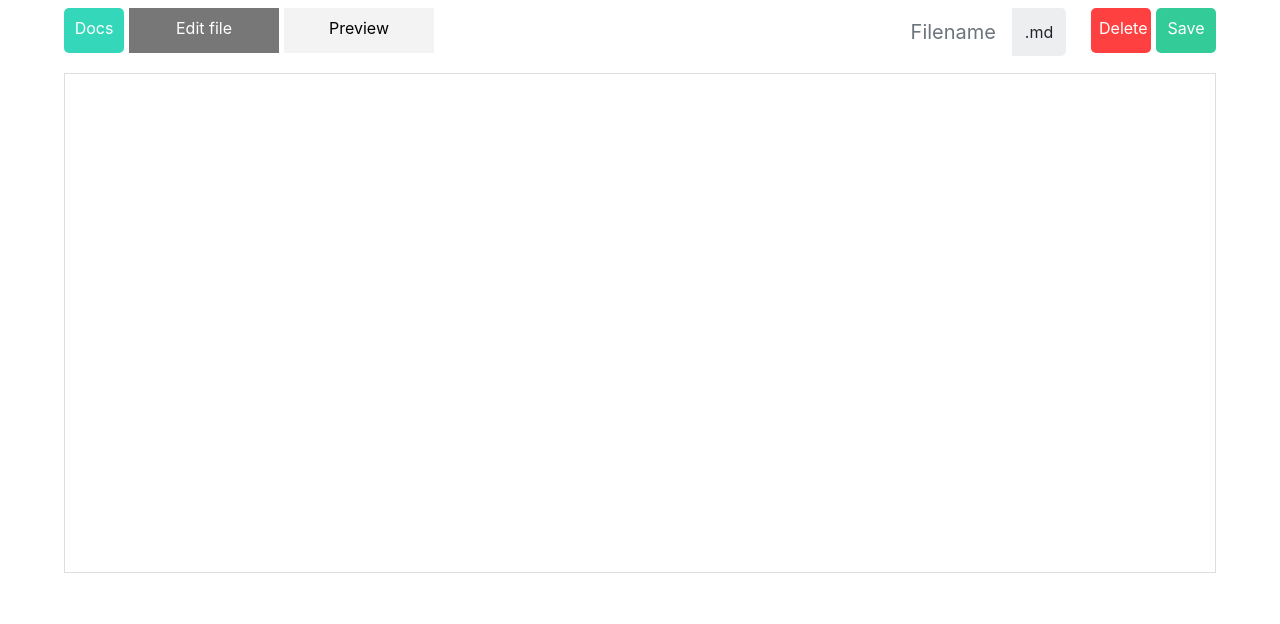
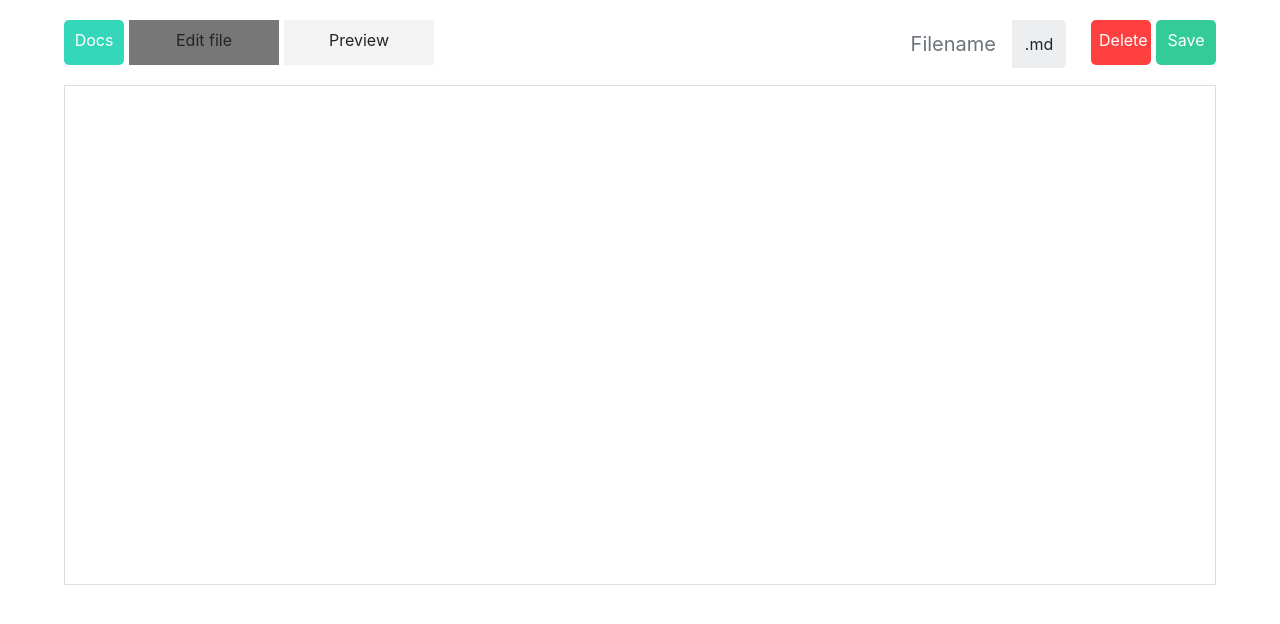
Before and after one commit to dshtefan/MD-Editor, a Vue app: page / in a window 1280 px wide. Shown: the top 624 px of the page. Built offline with nearby package versions, Linux system fonts and the light colour scheme.

Commit message:
Добавлен vuex

```diff
--- a/index.html
+++ b/index.html
@@ -2,15 +2,13 @@
 <html>
   <head>
     <meta charset="utf-8">
-    <meta name="viewport" content="width=device-width,initial-scale=1.0">
     <title>lab5.itmo</title>
-    <link rel="stylesheet" href="https://stackpath.bootstrapcdn.com/bootstrap/4.3.1/css/bootstrap.min.css" integrity="sha384-ggOyR0iXCbMQv3Xipma34MD+dH/1fQ784/j6cY/iJTQUOhcWr7x9JvoRxT2MZw1T" crossorigin="anonymous">
-    <script src="https://code.jquery.com/jquery-3.3.1.slim.min.js" integrity="sha384-q8i/X+965DzO0rT7abK41JStQIAqVgRVzpbzo5smXKp4YfRvH+8abtTE1Pi6jizo" crossorigin="anonymous"></script>
-    <script src="https://cdnjs.cloudflare.com/ajax/libs/popper.js/1.14.7/umd/popper.min.js" integrity="sha384-UO2eT0CpHqdSJQ6hJty5KVphtPhzWj9WO1clHTMGa3JDZwrnQq4sF86dIHNDz0W1" crossorigin="anonymous"></script>
-    <script src="https://stackpath.bootstrapcdn.com/bootstrap/4.3.1/js/bootstrap.min.js" integrity="sha384-JjSmVgyd0p3pXB1rRibZUAYoIIy6OrQ6VrjIEaFf/nJGzIxFDsf4x0xIM+B07jRM" crossorigin="anonymous"></script>
+    <link rel="stylesheet" href="https://stackpath.bootstrapcdn.com/bootstrap/4.3.1/css/bootstrap.min.css">
+    <script src="https://code.jquery.com/jquery-3.3.1.slim.min.js"></script>
+    <script src="https://cdnjs.cloudflare.com/ajax/libs/popper.js/1.14.7/umd/popper.min.js"></script>
+    <script src="https://stackpath.bootstrapcdn.com/bootstrap/4.3.1/js/bootstrap.min.js" ></script>
   </head>
   <body>
     <div id="app"></div>
-    <!-- built files will be auto injected -->
   </body>
 </html>
--- a/package.json
+++ b/package.json
@@ -10,7 +10,8 @@
     "build": "node build/build.js"
   },
   "dependencies": {
-    "vue": "^2.5.2"
+    "vue": "^2.5.2",
+    "vuex": "^3.1.0"
   },
   "devDependencies": {
     "autoprefixer": "^7.1.2",
--- a/src/components/Menu.vue
+++ b/src/components/Menu.vue
@@ -3,10 +3,10 @@
       <a class="docs tabs" href="*">
          Docs
       </a>
-      <a class="tab tabs" href="*">
+      <a class="tab tabs" :class="{ 'non-active': this.$store.state.isPreview }" @click="turn">
          Edit file
       </a>
-      <a class="tab tabs  non-active" href="*">
+      <a class="tab tabs" :class="{'non-active': !this.$store.state.isPreview }" @click="turn">
          Preview
       </a>
       <a class="action tabs save" href="*">
@@ -21,7 +21,15 @@
       </div>
    </div>
 </template>
-
+<script>
+   export default{
+      methods: {
+         turn () {
+            this.$store.commit('turnView')
+         }
+      }
+   }
+</script>
 <style scoped>
    .input-group{
       float: right;
@@ -41,11 +49,12 @@
        padding: 0.75rem 0.8rem;
    }
    #menu{
-      margin-top: 8px;
+      margin-top: 20px;
       padding: 0;
       height: 45px;
    }
    .tabs{
+      cursor: pointer;
       margin: 0;
       padding: 0;
       height: 45px;
@@ -81,8 +90,8 @@
       color: black;
    }
    .non-active:hover{
-      color: #777;
-      background-color: rgb(225,225,225);
+      color: #777 !important;
+      background-color: rgb(225,225,225) !important;
    }
    .action{
       float: right;
--- a/src/main.js
+++ b/src/main.js
@@ -1,13 +1,11 @@
-// The Vue build version to load with the `import` command
-// (runtime-only or standalone) has been set in webpack.base.conf with an alias.
 import Vue from 'vue'
+import store from './store'
 import App from './App'
 
 Vue.config.productionTip = false
-
-/* eslint-disable no-new */
 new Vue({
   el: '#app',
+  store,
   components: { App },
   template: '<App/>'
 })
--- /dev/null
+++ b/src/store/index.js
@@ -0,0 +1,15 @@
+import Vue from 'vue'
+import Vuex from 'vuex'
+
+Vue.use(Vuex);
+
+const store = new Vuex.Store({
+  state: {
+    isPreview: false
+  },
+  mutations: {
+  	turnView: state => state.isPreview = !state.isPreview
+  }
+})
+
+export default store
```
Also changed, not shown: 1 other file (tests, documents, lock files or other folders).
